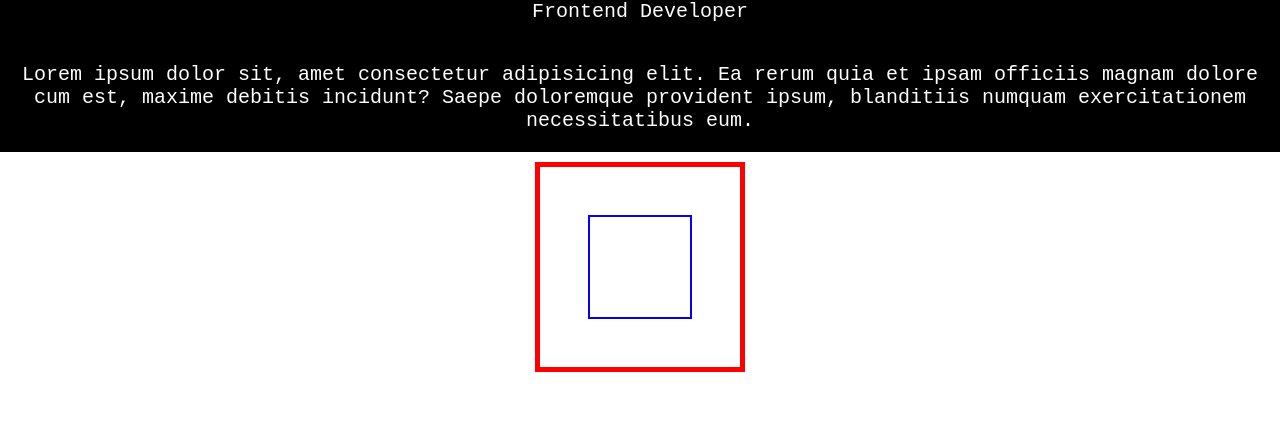
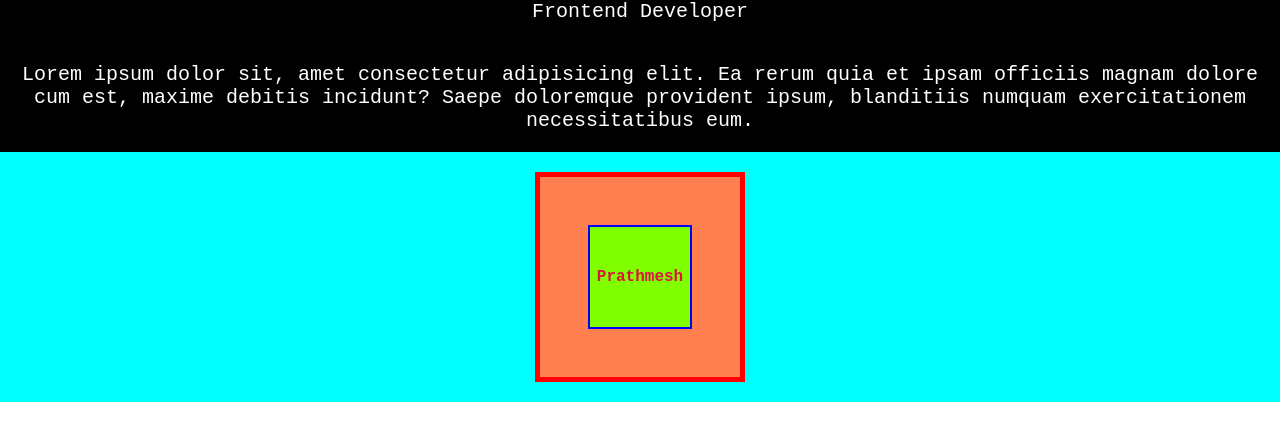
Before and after one commit to prathmeshshinde/githubrepo, a plain HTML site: page index.html in a window 1280 px wide. Shown: the part 57-498 px from the top of the page. Drawn offline with Linux system fonts and the light colour scheme.

Commit message:
changed div colors

```diff
--- a/index.html
+++ b/index.html
@@ -19,7 +19,7 @@
 
     <div class="div">
       <div class="parent">
-        <div class="child"></div>
+        <div class="child">Prathmesh</div>
       </div>
     </div>
   </body>
--- a/style.css
+++ b/style.css
@@ -20,7 +20,8 @@ p {
 .div {
   display: flex;
   justify-content: center;
-  margin: 10px;
+  background-color: aqua;
+  padding: 20px 0px;
 }
 
 .parent {
@@ -30,10 +31,17 @@ p {
   display: flex;
   justify-content: center;
   align-items: center;
+  background-color: coral;
 }
 
 .child {
   border: 2px solid blue;
+  background-color: chartreuse;
   width: 100px;
   height: 100px;
+  display: flex;
+  justify-content: center;
+  align-items: center;
+  font-weight: 600;
+  color: crimson;
 }
```
